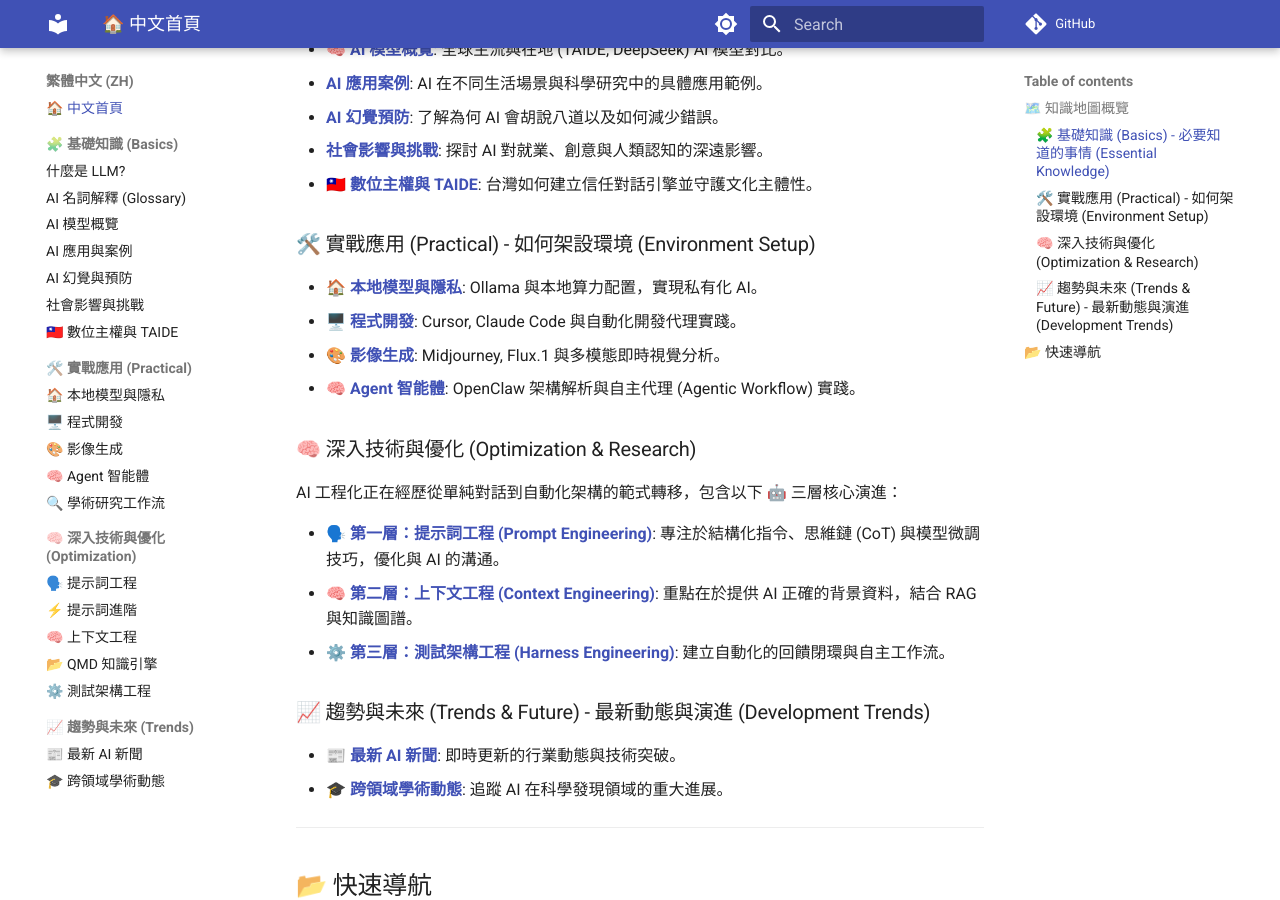
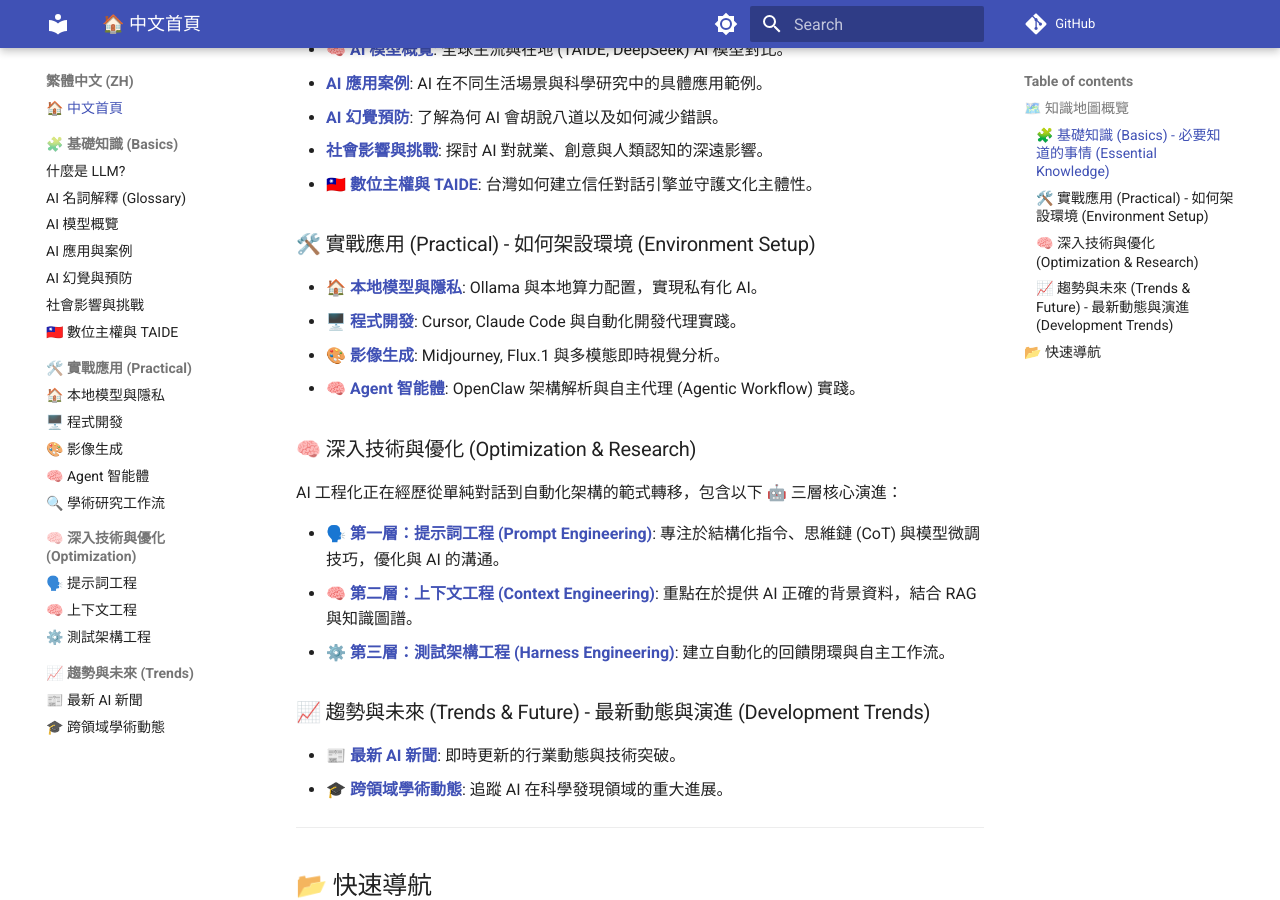
Before and after one commit to ultima6-tw/ai-map, an MkDocs documentation site: the page built from docs/zh/index.md, in a window 1280 px wide and 900 px high, scrolled down 420 px. Built offline with MkDocs 1.6.1 and Material for MkDocs 9.7.7, drawn with Linux system fonts in a browser that asks for light colours; comment, search, counter and statistics services are not loaded.

Commit message:
docs: remove advanced-prompting and qmd from nav menu

```diff
--- a/mkdocs.yml
+++ b/mkdocs.yml
@@ -71,9 +71,7 @@ nav:
       - 🔍 學術研究工作流: zh/research-workflow.md
     - 🧠 深入技術與優化 (Optimization):
       - 🗣️ 提示詞工程: zh/prompt-engineering.md
-      - ⚡ 提示詞進階: zh/advanced-prompting.md
       - 🧠 上下文工程: zh/context-engineering.md
-      - 📂 QMD 知識引擎: zh/qmd.md
       - ⚙️ 測試架構工程: zh/harness-engineering.md
     - 📈 趨勢與未來 (Trends):
       - 📰 最新 AI 新聞: zh/ai-news.md
@@ -96,9 +94,7 @@ nav:
       - 🔍 Academic Workflow: en/research-workflow.md
     - 🧠 Optimization & Research:
       - 🗣️ Prompt Engineering: en/prompt-engineering.md
-      - ⚡ Advanced Prompting: en/advanced-prompting.md
       - 🧠 Context Engineering: en/context-engineering.md
-      - 📂 QMD Local Knowledge: en/qmd.md
       - ⚙️ Harness Engineering: en/harness-engineering.md
     - 📈 Trends & Future:
       - 📰 AI News: en/ai-news.md
```
